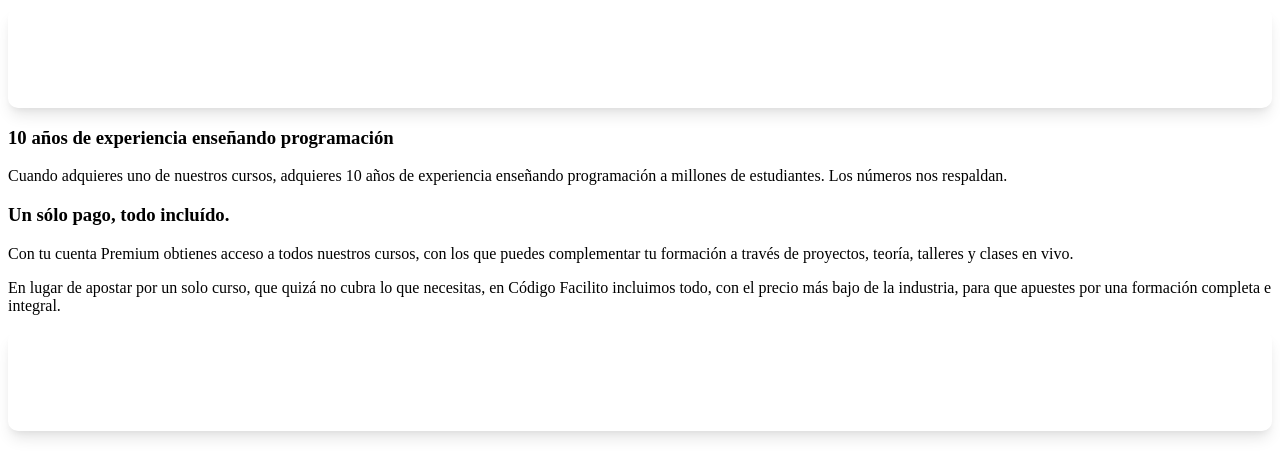
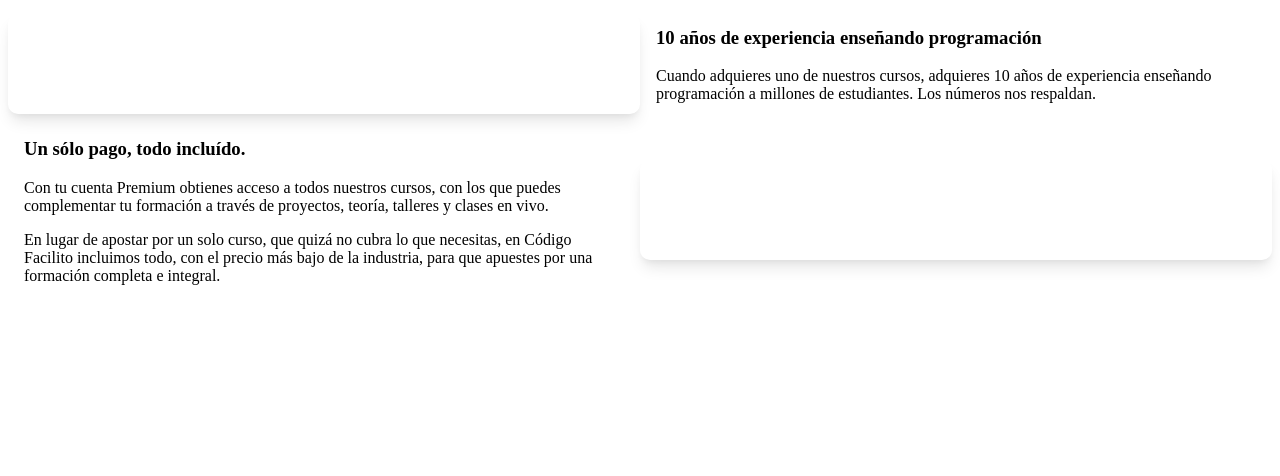
Before and after one commit to codigofacilito/minicurso-flexbox-grid, a plain HTML site: page index.html in a window 1280 px wide. Drawn offline with Linux system fonts and the light colour scheme.

Commit message:
Finished

```diff
--- a/index.html
+++ b/index.html
@@ -10,7 +10,7 @@
 <body>
   <div class="row">
     <div class="card"></div>
-    <div class="copy">
+    <div class="copy first">
       <h3>10 años de experiencia enseñando programación</h3>
 
       <p>
@@ -19,7 +19,7 @@
       </p>
     </div>
 
-    <div class="copy">
+    <div class="copy ">
       <h3>Un sólo pago, todo incluído.</h3>
 
       <p>
--- a/style.css
+++ b/style.css
@@ -1,5 +1,30 @@
+*{
+  box-sizing: border-box;
+}
+.row{
+  display: flex;
+  flex-wrap: wrap;
+  align-items: center;
+}
 .card{
   border-radius: 10px;
   box-shadow: 0 10px 15px -3px rgb(0 0 0 / 10%), 0 4px 6px -2px rgb(0 0 0 / 5%);
   height:100px;
+  /* min-width: 45%; */
 }
+
+.copy,.card{
+  width: 50%;
+  min-width: 500px;
+}
+
+.copy{
+  padding:0 1em;
+}
+
+@media (max-width:1000px) {
+  .copy.first{
+    order: -1;
+    /* background-color: red; */
+  }
+}
```
